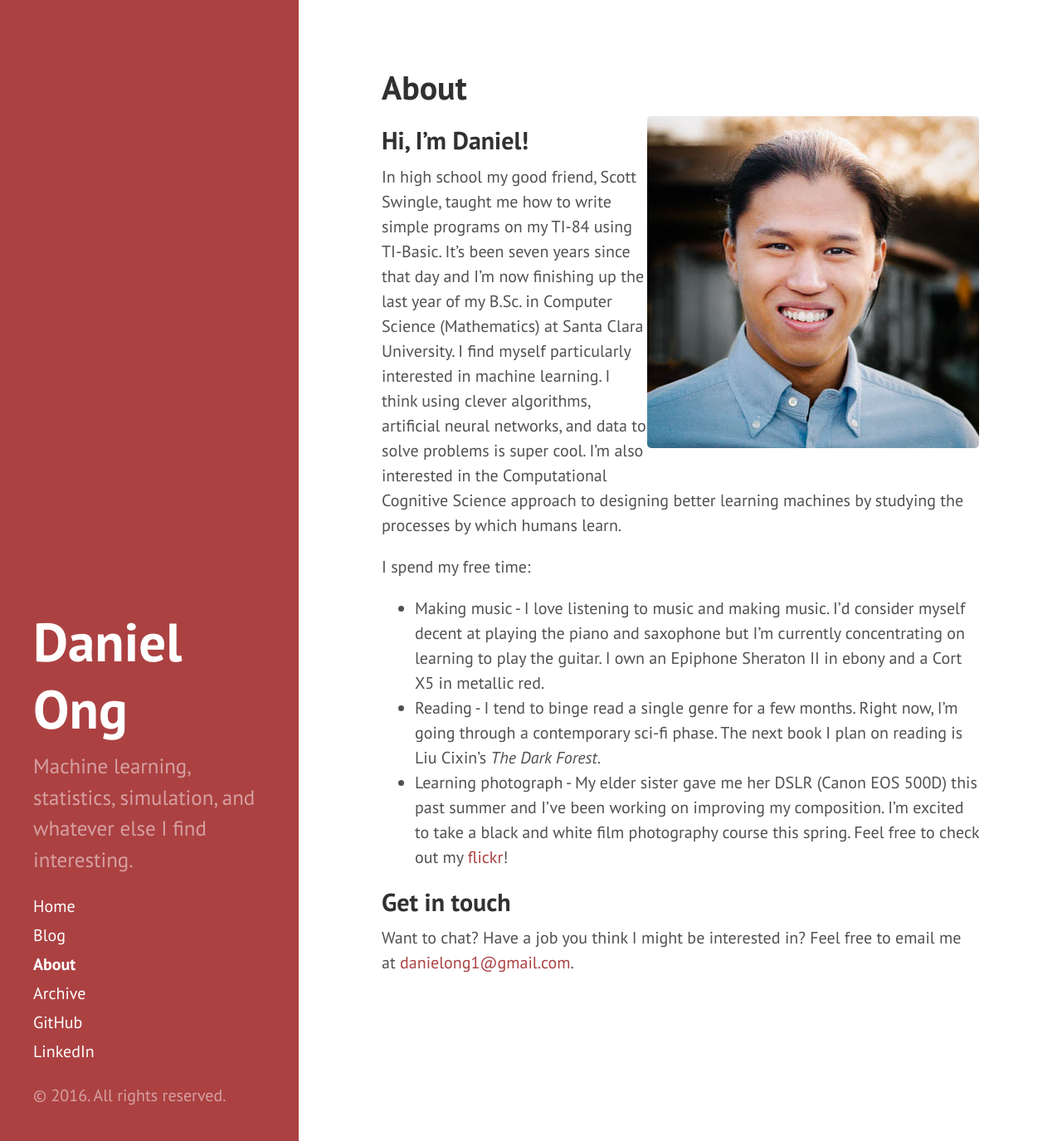
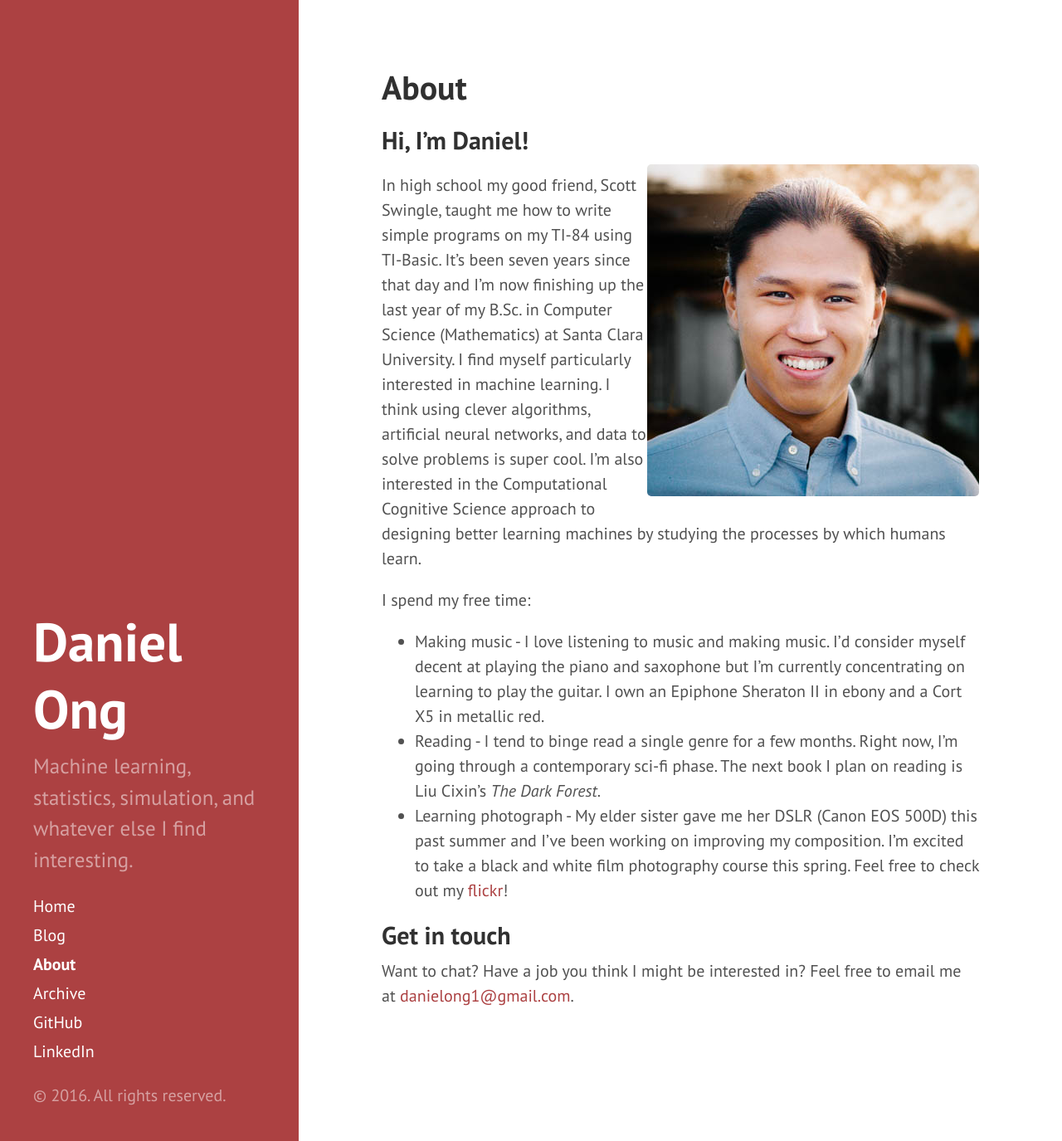
Before and after one commit to danong/danong.github.io, a Jekyll site: the page built from about.md, in a window 1280 px wide and 1375 px high. Shown: the whole window at 83% size. Built offline with Jekyll 4.4.1, drawn with Linux system fonts in a browser that asks for light colours.

Commit message:
lower profile pic

```diff
--- a/_includes/sidebar.html
+++ b/_includes/sidebar.html
@@ -11,7 +11,7 @@
 
     <nav class="sidebar-nav">
       <a class="sidebar-nav-item{% if page.url == site.baseurl %} active{% endif %}" href="{{ site.baseurl }}">Home</a>
-	  <a class="sidebar-nav-item{% if page.url == "/blog/" %} active{% endif %}" href="/blog/index.html">Blog</a>
+	  <a class="sidebar-nav-item{% if page.url == "/blog/*" %} active{% endif %}" href="/blog/index.html">Blog</a>
 
       {% comment %}
         The code below dynamically generates a sidebar nav of pages with
--- a/about.md
+++ b/about.md
@@ -2,9 +2,10 @@
 layout: page
 title: About
 ---
-<img src="/images/profile.jpg" align="right" alt="Profile">
 
 ## Hi, I'm Daniel!
+
+<img src="/images/profile.jpg" align="right" alt="Profile">
 
 In high school my good friend, Scott Swingle, taught me how to write simple programs on my TI-84 using TI-Basic. It's been seven years since that day and I'm now finishing up the last year of my B.Sc. in Computer Science (Mathematics) at Santa Clara University. I find myself particularly interested in machine learning. I think using clever algorithms, artificial neural networks, and data to solve problems is super cool. I'm also interested in the Computational Cognitive Science approach to designing better learning machines by studying the processes by which humans learn.
 
```
